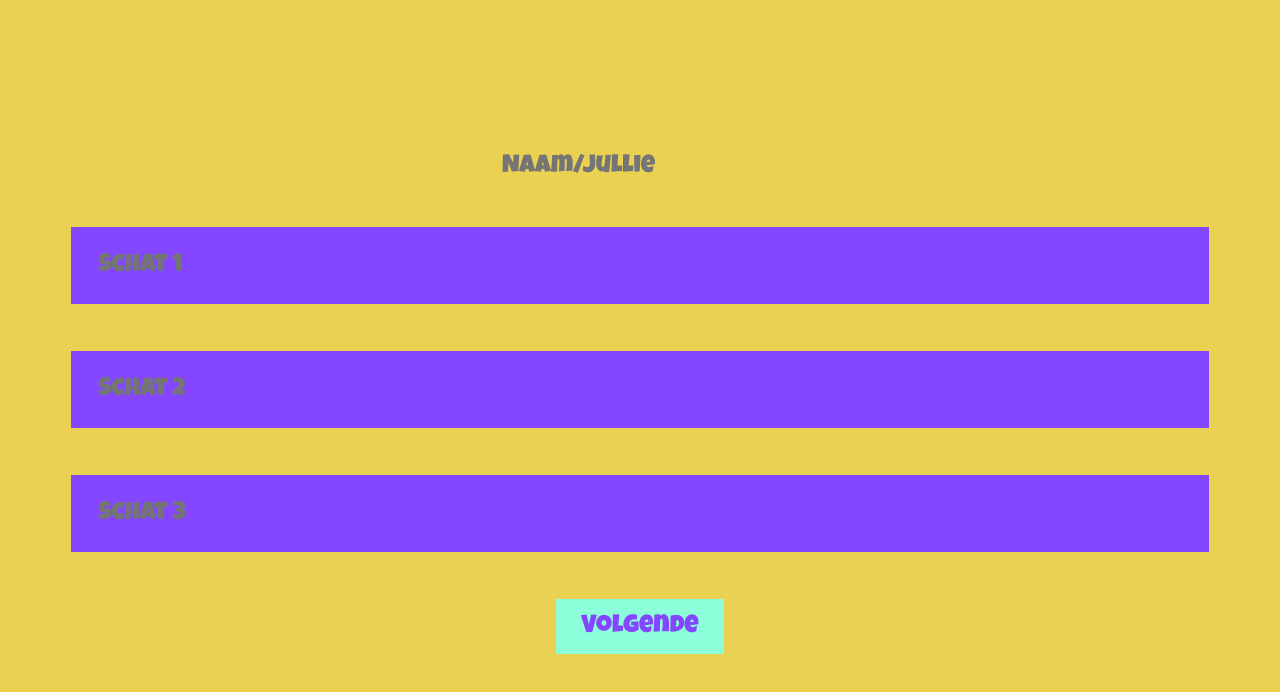
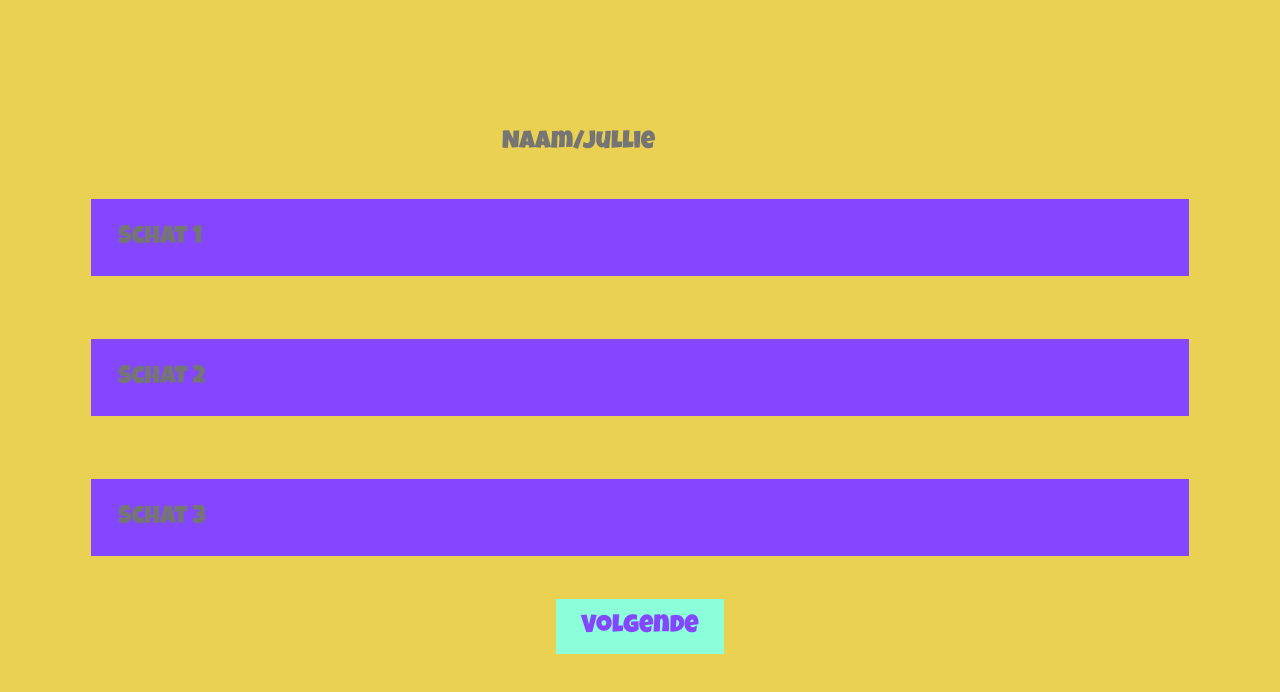
Before and after one commit to mhuijzer/TreasureHunt, a plain HTML site: page index.html in a window 1280 px wide. Drawn offline with Linux system fonts and the light colour scheme.

Commit message:
Quick fixes

```diff
--- a/index.html
+++ b/index.html
@@ -6,7 +6,7 @@
         <meta charset="utf-8">
         <meta http-equiv="X-UA-Compatible" content="IE=edge,chrome=1">
         <meta name="viewport" content="width=device-width,minimum-scale=1,maximum-scale=1">
-        <meta name="theme-color" content="#1b75bb"/>
+        <meta name="theme-color" content="#EAD152"/>
         <link rel="shortcut icon" href="icon.png">
         <link rel="apple-touch-icon" href="icon.png">
         <link rel="msapplication-TileImage" href="icon.png">
--- a/style.css
+++ b/style.css
@@ -64,6 +64,7 @@ body {
         background-color: var(--secundary-color);
         padding: 25px;
         box-sizing: border-box;
+        margin: 20px;
     }
 
     #treasures, #effort {
```
Also changed, not shown: manifest.json.
